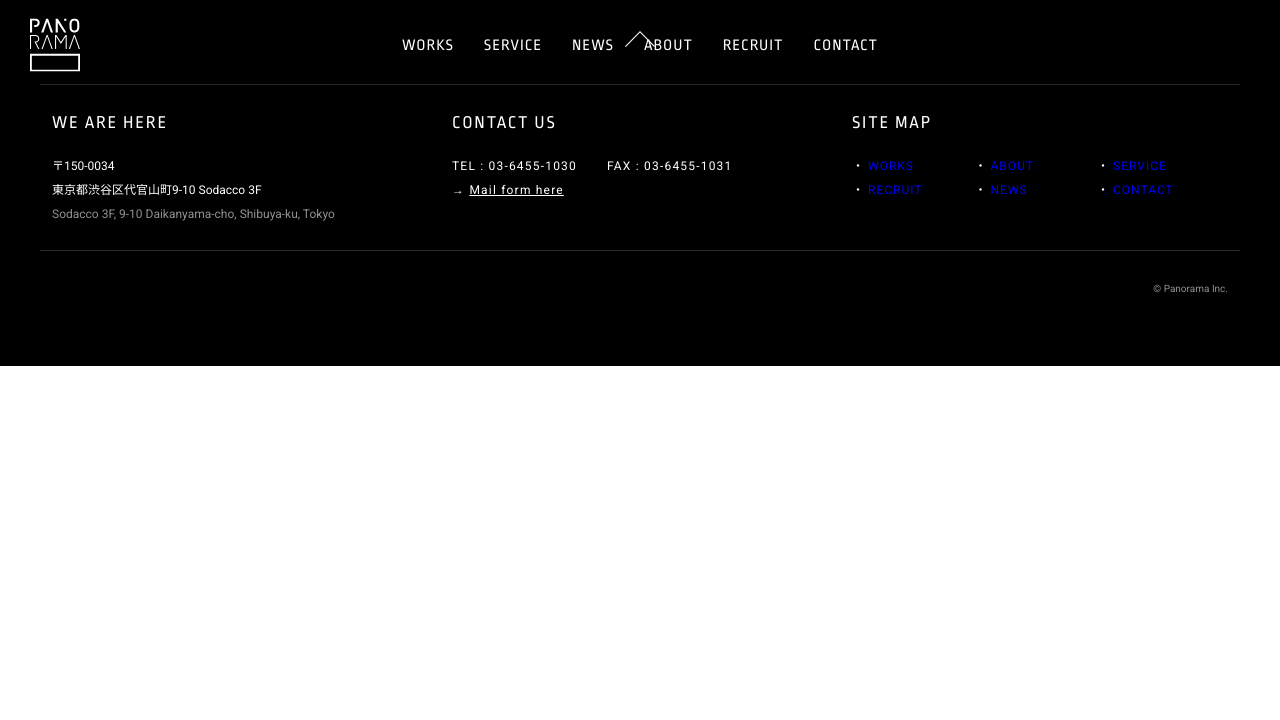
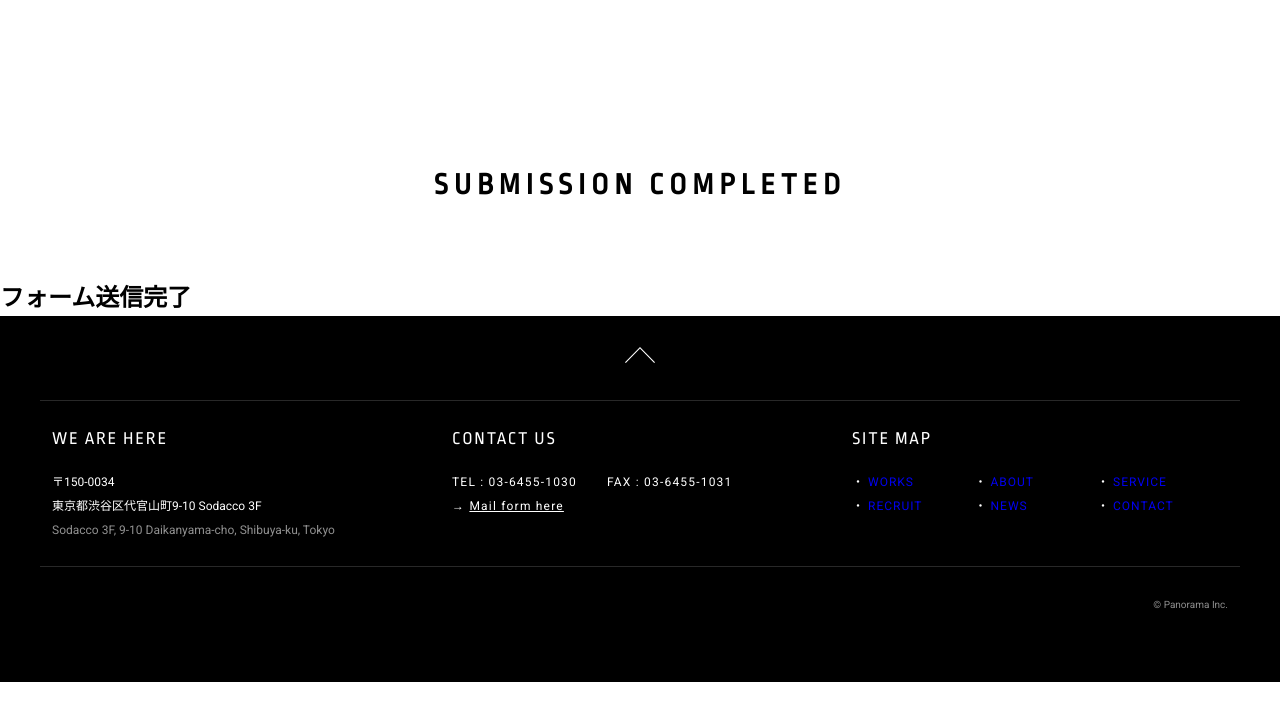
Before and after one commit to tscp/nuxt-blog, a Nuxt app: page /contact/success in a window 1280 px wide. Shown: the top 720 px of the page. Built offline with nearby package versions, Linux system fonts and the light colour scheme.

Commit message:
[Update] Form Test.

```diff
--- a/components/organisms/ContactForm.vue
+++ b/components/organisms/ContactForm.vue
@@ -1,6 +1,6 @@
 <template>
   <div class="contact">
-    <form name="contact" method="POST" data-netlify="true">
+    <form name="contact" method="POST" data-netlify="true" action="/contact/success/">
       <FormGroup label="名前">
         <Input label="姓:" name="lastname" />
         <Input label="名:" name="firstname" />
--- /dev/null
+++ b/pages/contact/success/index.vue
@@ -0,0 +1,19 @@
+<template>
+  <div>
+    <Title name="SUBMISSION COMPLETED" />
+    <h2>フォーム送信完了</h2>
+  </div>
+</template>
+
+<script>
+  import Title from '~/components/atoms/Title'
+  import ContactForm from '~/components/organisms/ContactForm'
+  export default {
+    components : {
+      Title
+    }
+  }
+</script>
+
+<style lang="scss">
+</style>
```
